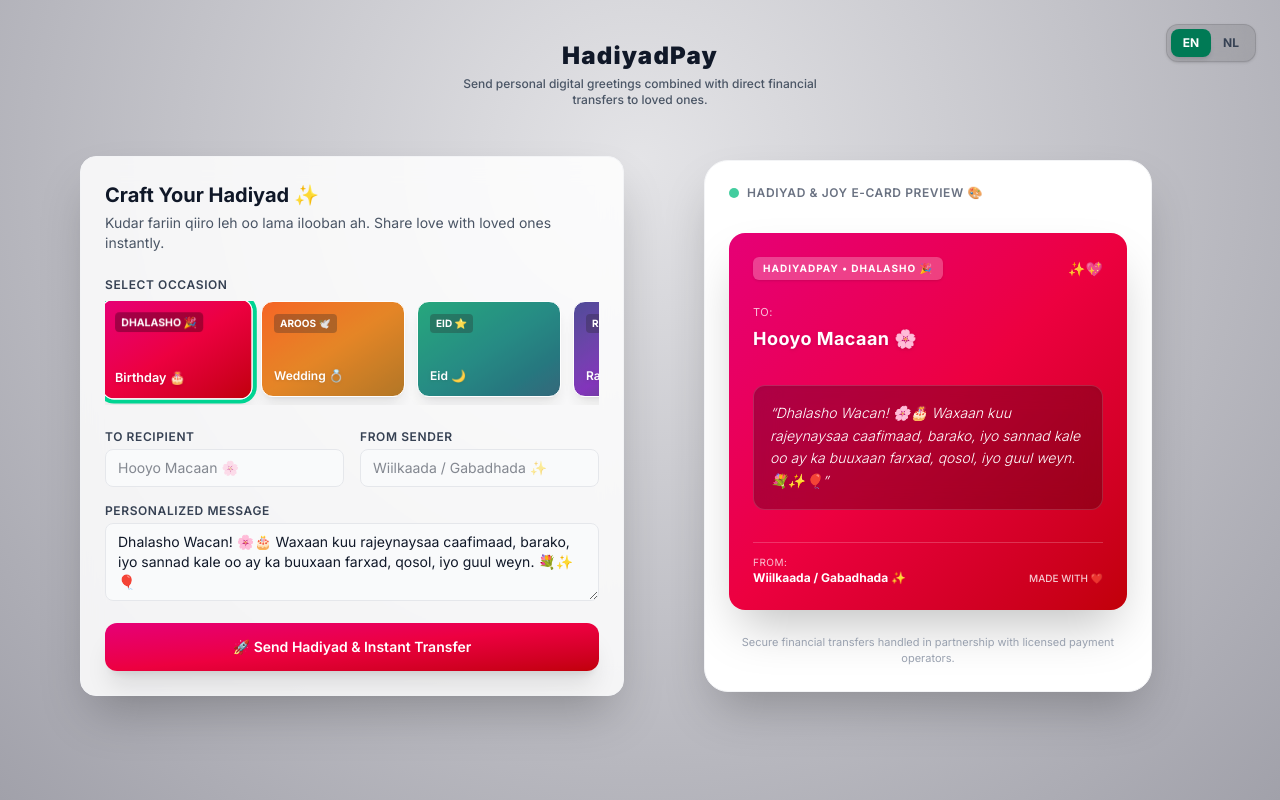
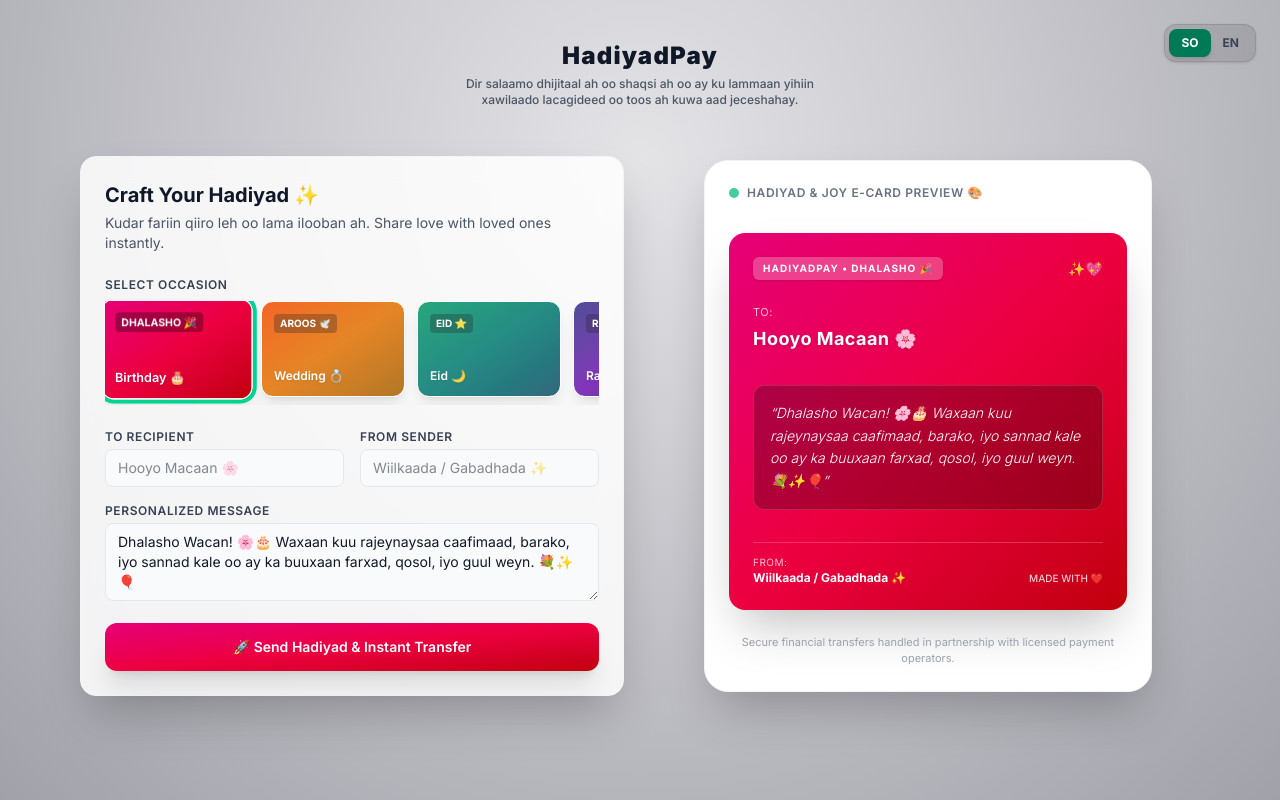
Before and after one commit to hrmadenITFLOWZ/hadiyadpay, a Next.js app: page / in a window 1280 px wide. Built offline with nearby package versions, Linux system fonts and the light colour scheme.

Commit message:
Switch language options to SO and EN, setting Somali as default

```diff
--- a/src/app/page.tsx
+++ b/src/app/page.tsx
@@ -3,21 +3,32 @@
 import { useState } from 'react';
 import CardBuilder from './components/CardBuilder';
 
-type Language = 'en' | 'nl';
+type Language = 'so' | 'en';
 
 export default function Home() {
-  const [currentLanguage, setCurrentLanguage] = useState<Language>('en');
+  // SO ingesteld als standaardtaal
+  const [currentLanguage, setCurrentLanguage] = useState<Language>('so');
 
   const subtitles = {
+    so: 'Dir salaamo dhijitaal ah oo shaqsi ah oo ay ku lammaan yihiin xawilaado lacagideed oo toos ah kuwa aad jeceshahay.',
     en: 'Send personal digital greetings combined with direct financial transfers to loved ones.',
-    nl: 'Verstuur persoonlijke digitale groeten gecombineerd met directe financiële overmakingen naar dierbaren.',
   };
 
   return (
     <main className="min-h-screen text-gray-900 selection:bg-emerald-500 selection:text-white pb-16 relative overflow-x-hidden">
-      {/* Taalselectie knoppen in de rechterbovenhoek (alleen EN en NL) */}
+      {/* Taalselectie knoppen in de rechterbovenhoek (SO als eerste, dan EN) */}
       <div className="absolute top-6 right-6 z-20">
         <div className="flex bg-black/10 backdrop-blur-md p-1 rounded-xl text-xs font-bold border border-black/10 shadow-sm">
+          <button
+            onClick={() => setCurrentLanguage('so')}
+            className={`px-3 py-1.5 rounded-lg transition cursor-pointer ${
+              currentLanguage === 'so'
+                ? 'bg-emerald-700 text-white shadow-md'
+                : 'text-gray-700 hover:text-black'
+            }`}
+          >
+            SO
+          </button>
           <button
             onClick={() => setCurrentLanguage('en')}
             className={`px-3 py-1.5 rounded-lg transition cursor-pointer ${
@@ -27,16 +38,6 @@ export default function Home() {
             }`}
           >
             EN
-          </button>
-          <button
-            onClick={() => setCurrentLanguage('nl')}
-            className={`px-3 py-1.5 rounded-lg transition cursor-pointer ${
-              currentLanguage === 'nl'
-                ? 'bg-emerald-700 text-white shadow-md'
-                : 'text-gray-700 hover:text-black'
-            }`}
-          >
-            NL
           </button>
         </div>
       </div>
```
